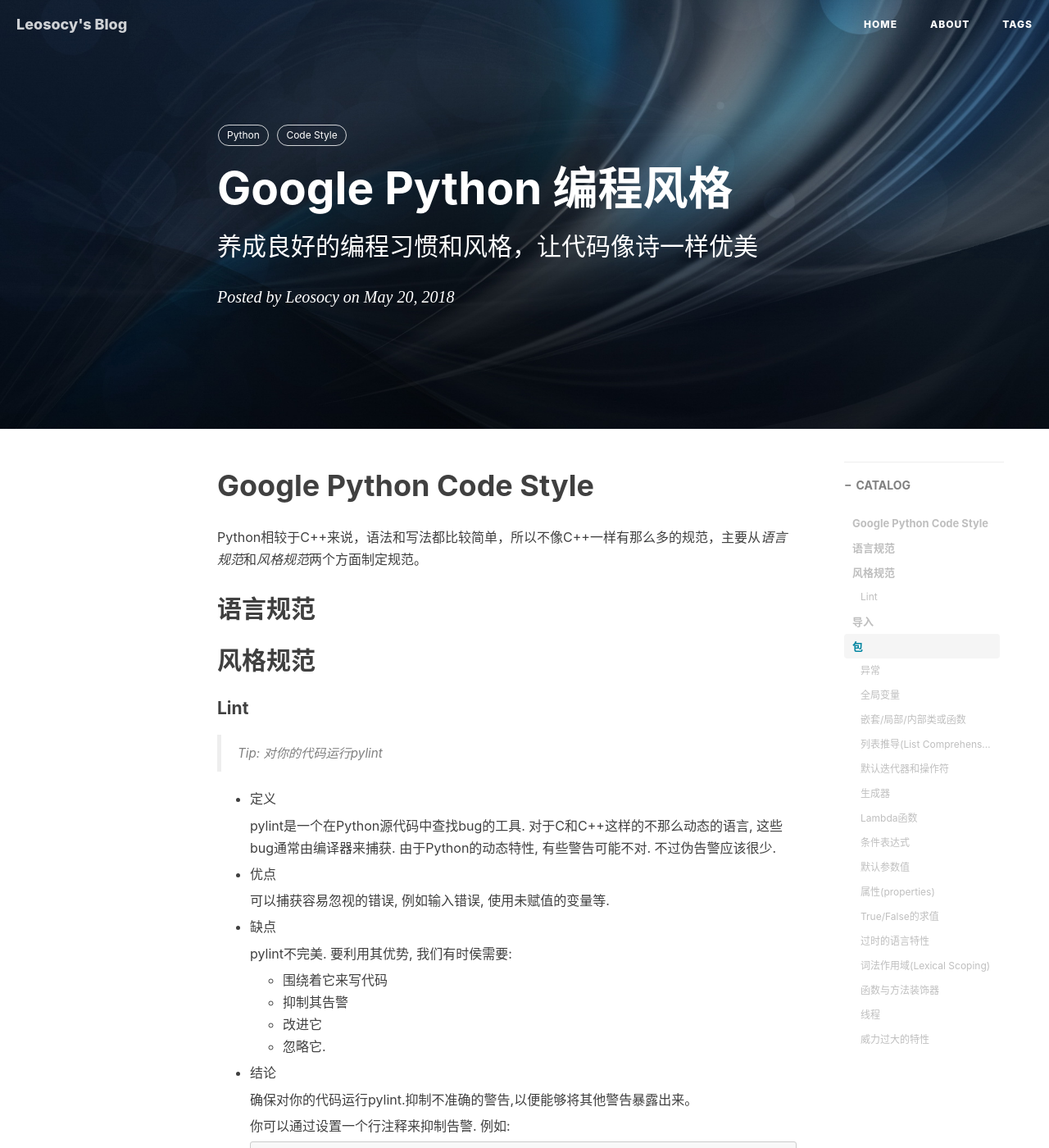
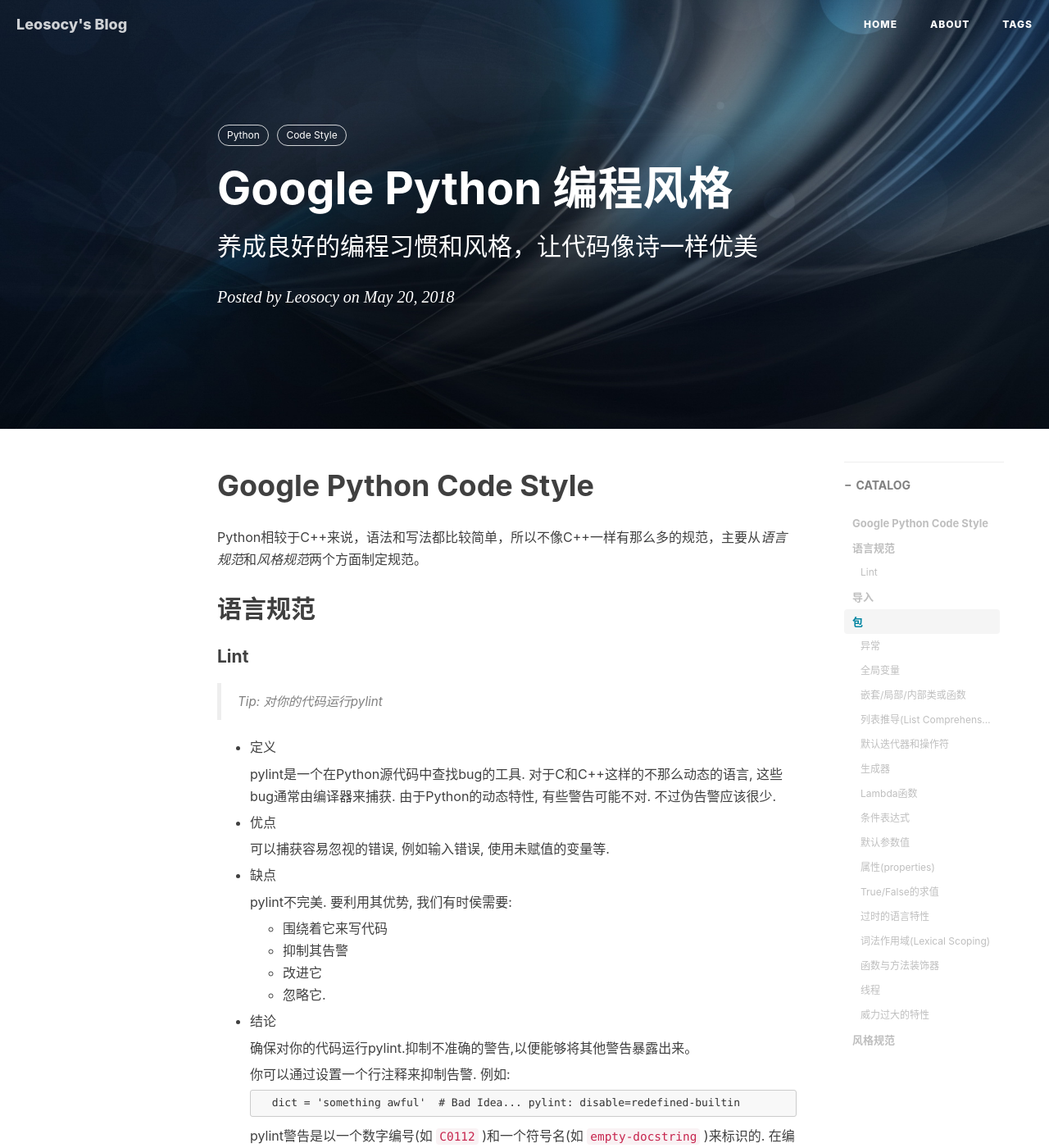
Before and after one commit to freelandy/leosocy.github.io, a Jekyll site: the page built from _posts/2018-05-20-Google Python风格指南.md, in a window 1280 px wide and 1400 px high. Shown: the whole window at 82% size. Built offline with Jekyll 4.4.1, drawn with Linux system fonts in a browser that asks for light colours; nearby versions of some CDN libraries; comment, search, counter and statistics services are not loaded.

Commit message:
Google Python Code Style————语言规范

```diff
--- a/_posts/2018-05-20-Google Python风格指南.md
+++ b/_posts/2018-05-20-Google Python风格指南.md
@@ -16,8 +16,6 @@
 Python相较于C++来说，语法和写法都比较简单，所以不像C++一样有那么多的规范，主要从*语言规范*和*风格规范*两个方面制定规范。
 
 ## 语言规范
-
-## 风格规范
 
 #### Lint
 
```
Also changed, not shown: other parts of _posts/2018-05-20-Google Python风格指南.md (+2 -0 lines).
